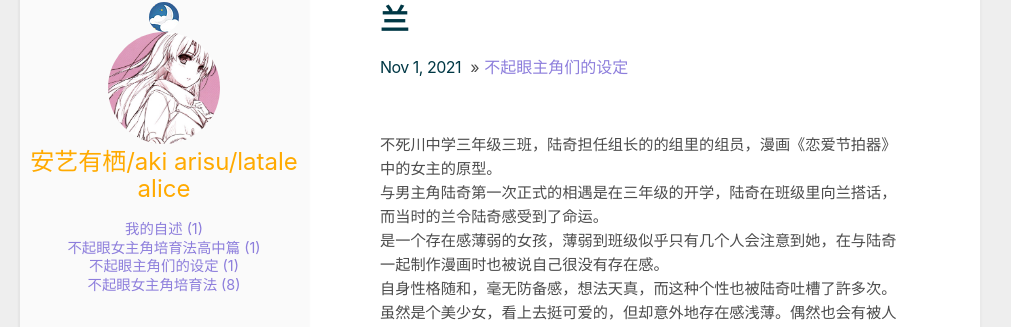
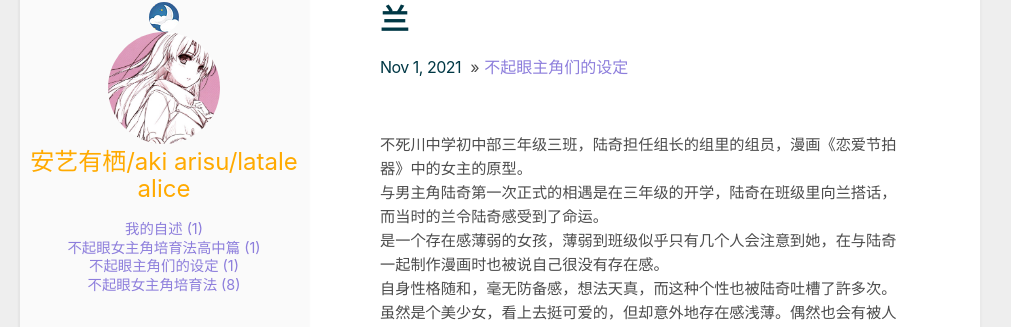
Before and after one commit to latalealice/latalealice.github.io, a Jekyll site: the page built from _posts/2021-11-1-兰.md, in a window 1280 px wide. Shown: the part 148-475 px from the top of the page, without its empty margins (140-1151 px from the left). Built offline with Jekyll 4.4.1, drawn with Linux system fonts in a browser that asks for light colours.

Commit message:
Update 2021-11-1-兰.md

```diff
--- a/_posts/2021-11-1-兰.md
+++ b/_posts/2021-11-1-兰.md
@@ -3,7 +3,7 @@ layout: post
 category: 不起眼主角们的设定
 title: 兰
 ---
-不死川中学三年级三班，陆奇担任组长的的组里的组员，漫画《恋爱节拍器》中的女主的原型。
+不死川中学初中部三年级三班，陆奇担任组长的组里的组员，漫画《恋爱节拍器》中的女主的原型。
 与男主角陆奇第一次正式的相遇是在三年级的开学，陆奇在班级里向兰搭话，而当时的兰令陆奇感受到了命运。
 是一个存在感薄弱的女孩，薄弱到班级似乎只有几个人会注意到她，在与陆奇一起制作漫画时也被说自己很没有存在感。
 自身性格随和，毫无防备感，想法天真，而这种个性也被陆奇吐槽了許多次。
```
